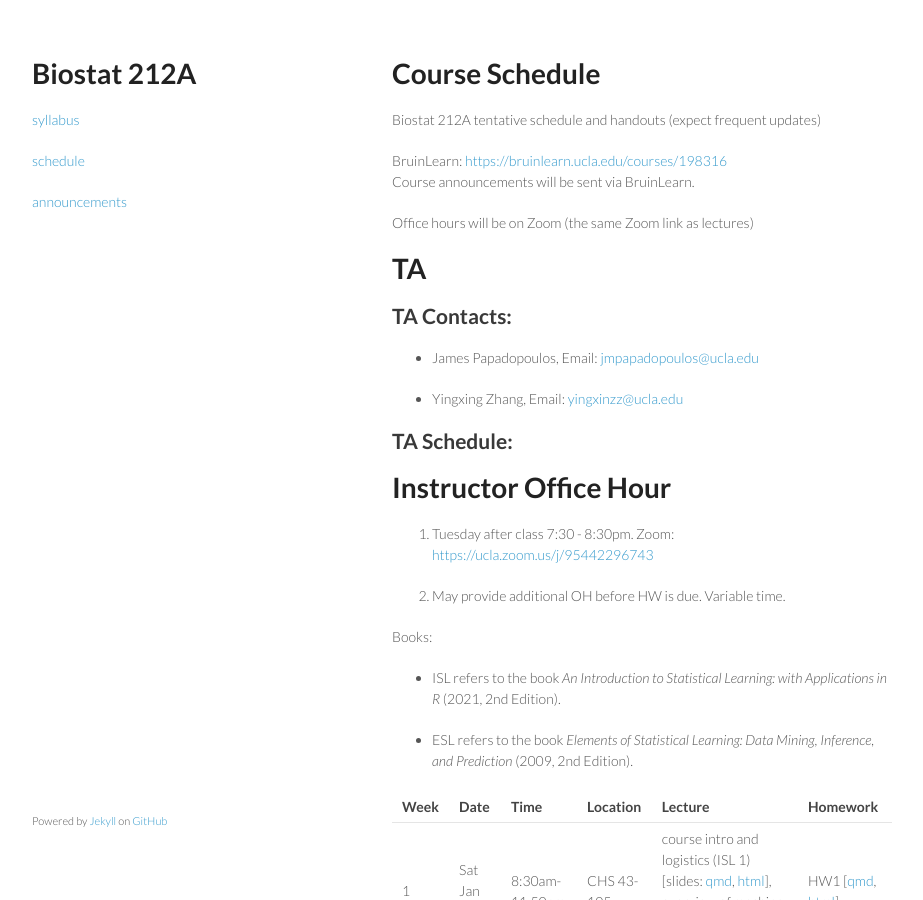
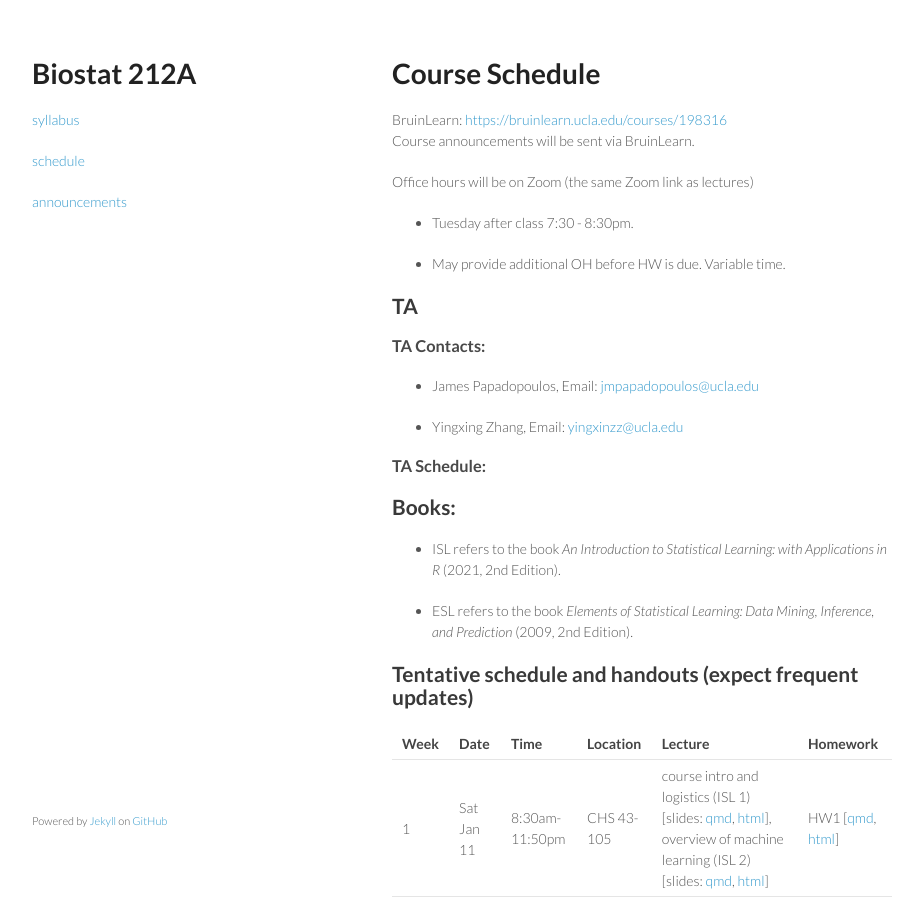
Before and after one commit to ucla-biostat-212a/2025winter, a Jekyll site: the page built from schedule/schedule.md, in a window 1280 px wide and 900 px high. Shown: the whole window, without its empty margins (178-1101 px from the left). Built offline with Jekyll 4.4.1, drawn with Linux system fonts in a browser that asks for light colours.

Commit message:
revise course schedule

```diff
--- a/schedule/schedule.md
+++ b/schedule/schedule.md
@@ -5,37 +5,38 @@ title: Biostat 212A
 
 # Course Schedule
 
-Biostat 212A tentative schedule and handouts (expect frequent updates)
 
 BruinLearn: <https://bruinlearn.ucla.edu/courses/198316>
 Course announcements will be sent via BruinLearn.
 
 Office hours will be on Zoom (the same Zoom link as lectures)
 
-# TA
+- Tuesday after class 7:30 - 8:30pm.
 
-## TA Contacts:
+- May provide additional OH before HW is due. Variable time.
+
+
+## TA
+
+### TA Contacts:
 
 - James Papadopoulos, Email: <jmpapadopoulos@ucla.edu>
 
 - Yingxing Zhang, Email: <yingxinzz@ucla.edu>
 
-## TA Schedule:
+### TA Schedule:
 
 
 
-# Instructor Office Hour
-
-1. Tuesday after class 7:30 - 8:30pm. Zoom: <https://ucla.zoom.us/j/95442296743>
-
-2. May provide additional OH before HW is due. Variable time.
-
-
-Books:
+## Books:
 
 - ISL refers to the book _An Introduction to Statistical Learning: with Applications in R_ (2021, 2nd Edition).
 
 - ESL refers to the book _Elements of Statistical Learning: Data Mining, Inference, and Prediction_ (2009, 2nd Edition).
+
+
+## Tentative schedule and handouts (expect frequent updates)
+
 
 | Week | Date       | Time           | Location                                   | Lecture                                                                                                                                                                                                                                                                                                                                                                                                                                                                                                                                                                                                                                                                                                                                                                                                                                                                                                          | Homework                                                                                                                                      |
 |------|------------|----------------|--------------------------------------------|------------------------------------------------------------------------------------------------------------------------------------------------------------------------------------------------------------------------------------------------------------------------------------------------------------------------------------------------------------------------------------------------------------------------------------------------------------------------------------------------------------------------------------------------------------------------------------------------------------------------------------------------------------------------------------------------------------------------------------------------------------------------------------------------------------------------------------------------------------------------------------------------------------------|-----------------------------------------------------------------------------------------------------------------------------------------------|
```
